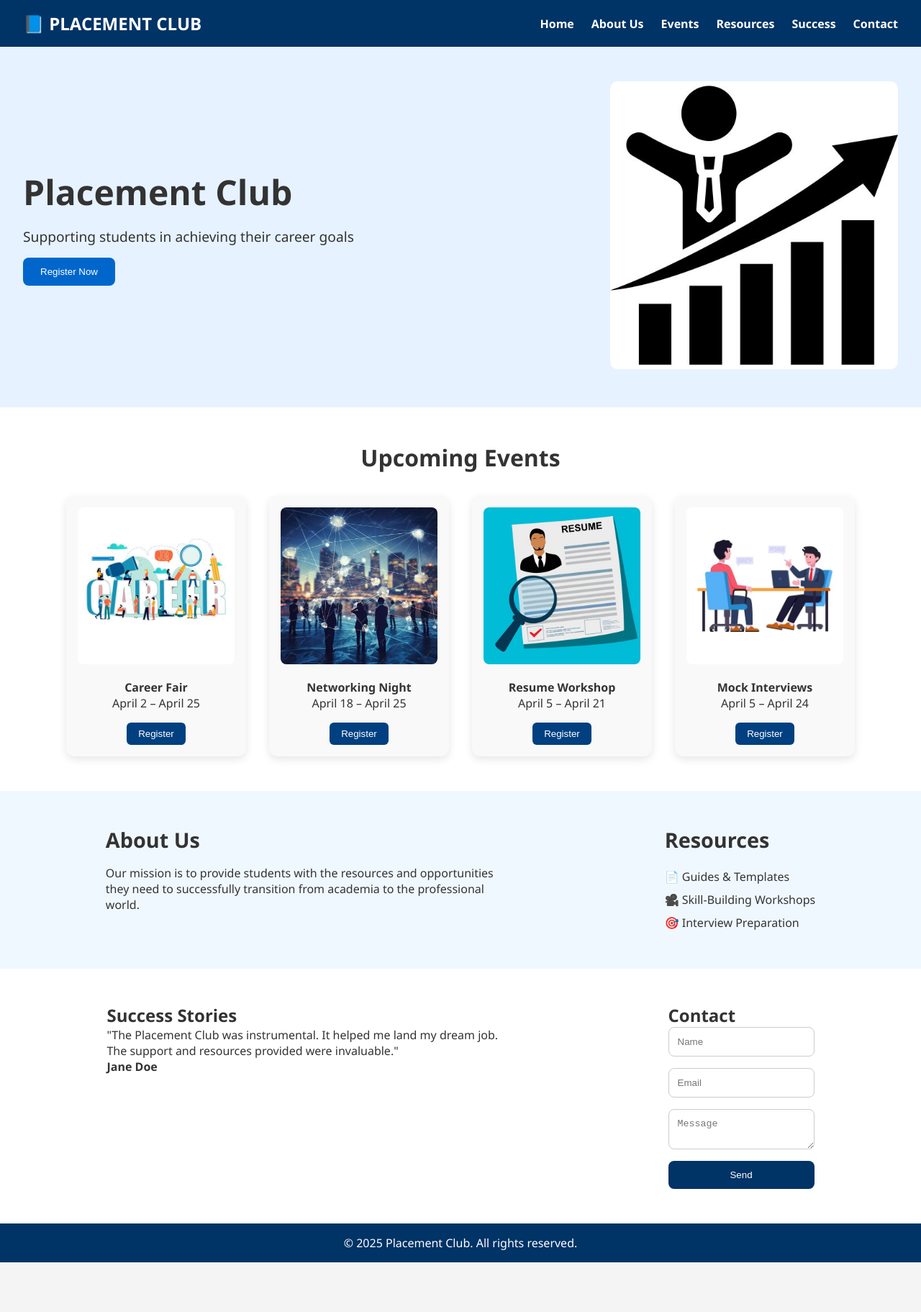
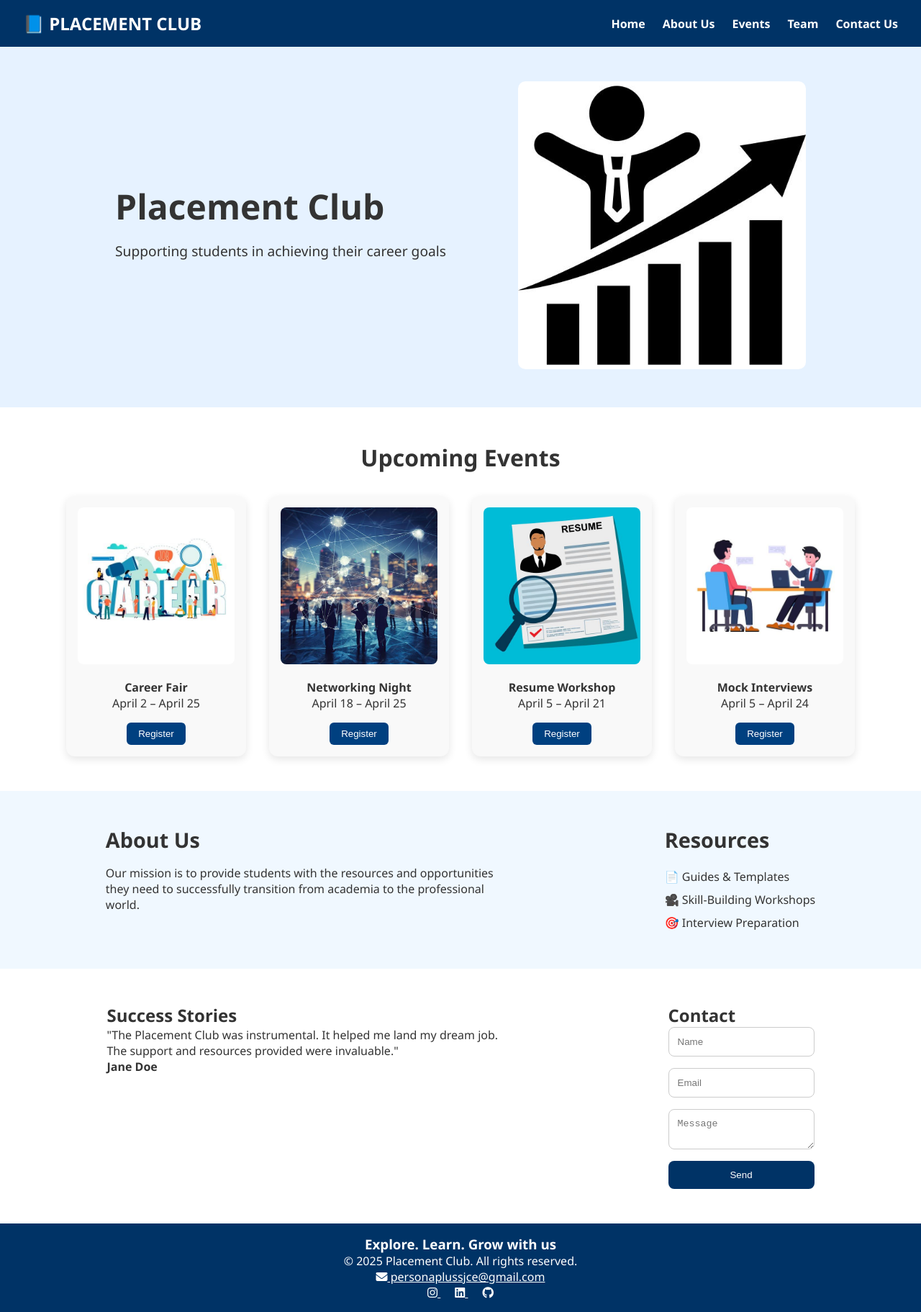
Before and after one commit to Shravyamogaveera19/club_Website, a plain HTML site: page index.html in a window 1280 px wide. Shown: the whole page at 72% size. Before the commit the page ends 1754 px from the top, so only its background shows below. Drawn offline with Linux system fonts and the light colour scheme.

Commit message:
Footer added

```diff
--- a/index.html
+++ b/index.html
@@ -5,6 +5,10 @@
     <meta name="viewport" content="width=device-width, initial-scale=1.0" />
     <title>Placement Club</title>
     <link rel="stylesheet" href="style.css" />
+    <link
+      rel="stylesheet"
+      href="https://cdnjs.cloudflare.com/ajax/libs/font-awesome/6.5.0/css/all.min.css"
+    />
   </head>
   <body>
     <header>
@@ -14,9 +18,8 @@
           <li><a href="#home">Home</a></li>
           <li><a href="#about">About Us</a></li>
           <li><a href="#events">Events</a></li>
-          <li><a href="#resources">Resources</a></li>
-          <li><a href="#success">Success</a></li>
-          <li><a href="#contact">Contact</a></li>
+          <li><a href="#Team">Team</a></li>
+          <li><a href="#contact">Contact Us</a></li>
         </ul>
       </nav>
     </header>
@@ -25,7 +28,6 @@
       <div class="hero-text">
         <h1>Placement Club</h1>
         <p>Supporting students in achieving their career goals</p>
-        <button>Register Now</button>
       </div>
       <div class="hero-image">
         <img
@@ -101,7 +103,24 @@
     </section>
 
     <footer>
+      <h3>Explore. Learn. Grow with us</h3>
       <p>&copy; 2025 Placement Club. All rights reserved.</p>
+      <p>
+        <a href="mailto:personaplussjce@gmail.com">
+          <i class="fas fa-envelope"></i> personaplussjce@gmail.com
+        </a>
+      </p>
+      <p>
+        <a href="https://www.instagram.com" target="_blank">
+          <i class="fab fa-instagram"></i>
+        </a>
+        <a href="https://www.linkedin.com" target="_blank">
+          <i class="fab fa-linkedin"></i>
+        </a>
+        <a href="https://github.com" target="_blank">
+          <i class="fab fa-github"></i>
+        </a>
+      </p>
     </footer>
   </body>
 </html>
--- a/style.css
+++ b/style.css
@@ -42,7 +42,7 @@ nav a {
 .hero {
   display: flex;
   align-items: center;
-  justify-content: space-between;
+  justify-content: center;
   padding: 3rem 2rem;
   background-color: #e6f2ff;
 }
@@ -73,6 +73,7 @@ nav a {
 .hero-image img {
   max-width: 400px;
   border-radius: 10px;
+  margin-left: 100px;
 }
 
 /* Events section */
@@ -185,3 +186,8 @@ footer {
   background-color: #003366;
   color: white;
 }
+footer p a {
+    margin: 0 10px;
+    color: white;
+    font-size: 1rem;
+  }
```
